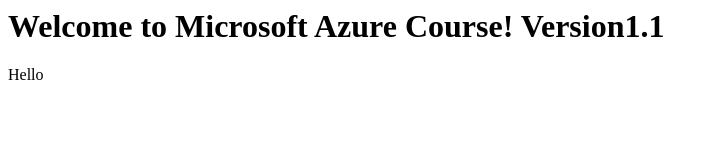
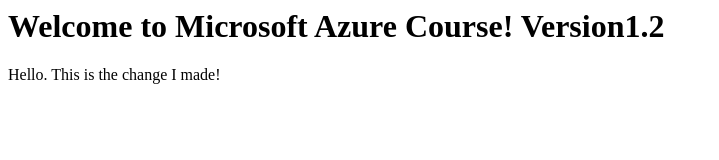
Before and after one commit to RKRahulKannan/AzureWebApp, a plain HTML site: page Index.html in a window 1280 px wide. Shown: the whole page, without its empty margins (0-719 px from the left). Drawn offline with Linux system fonts and the light colour scheme.

Commit message:
version 1.2

```diff
--- a/Index.html
+++ b/Index.html
@@ -4,8 +4,8 @@
 
 <body>
 
-<h1>Welcome to Microsoft Azure Course! Version1.1</h1>
-Hello
+<h1>Welcome to Microsoft Azure Course! Version1.2</h1>
+Hello. This is the change I made!
 </body>
 
 </html>
```
